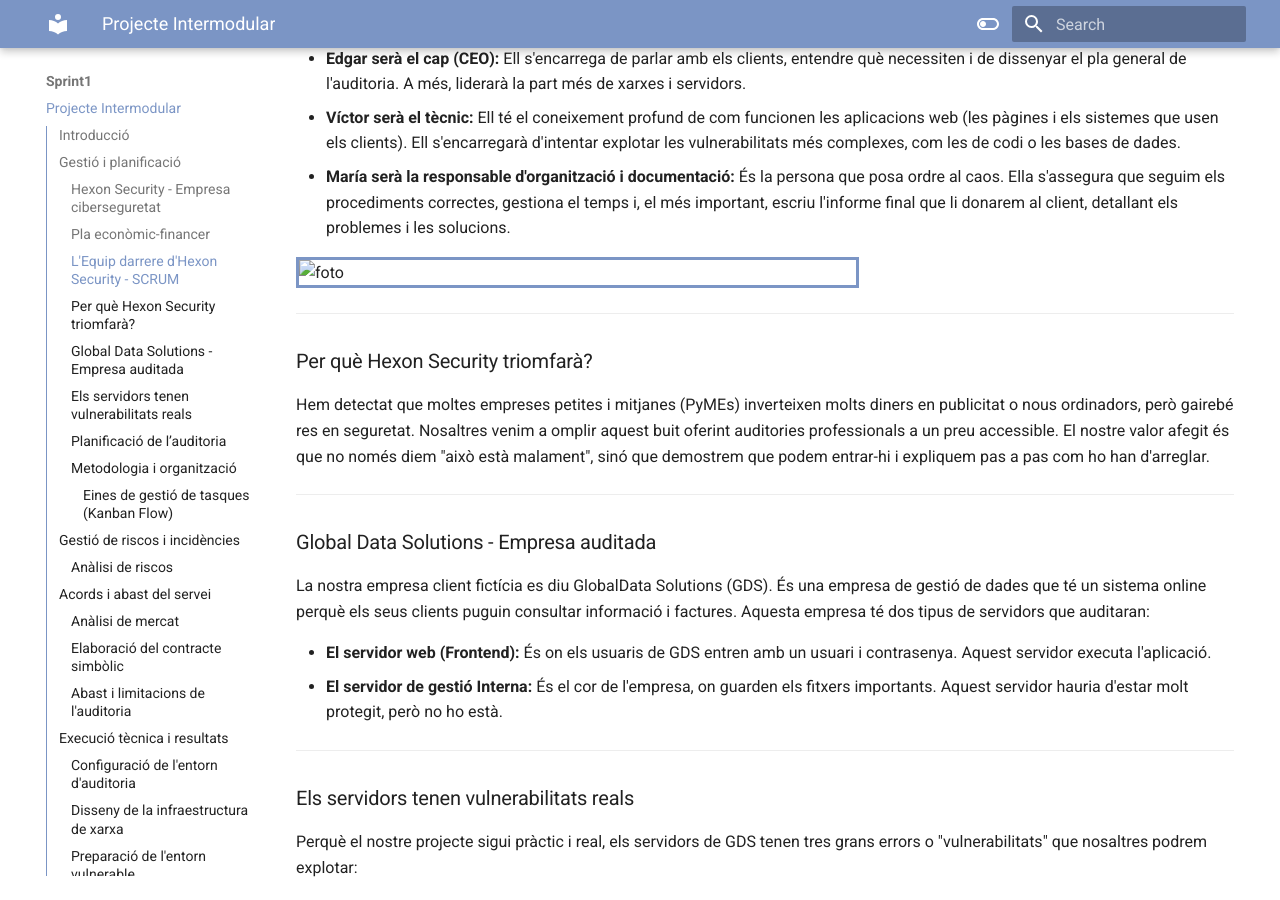
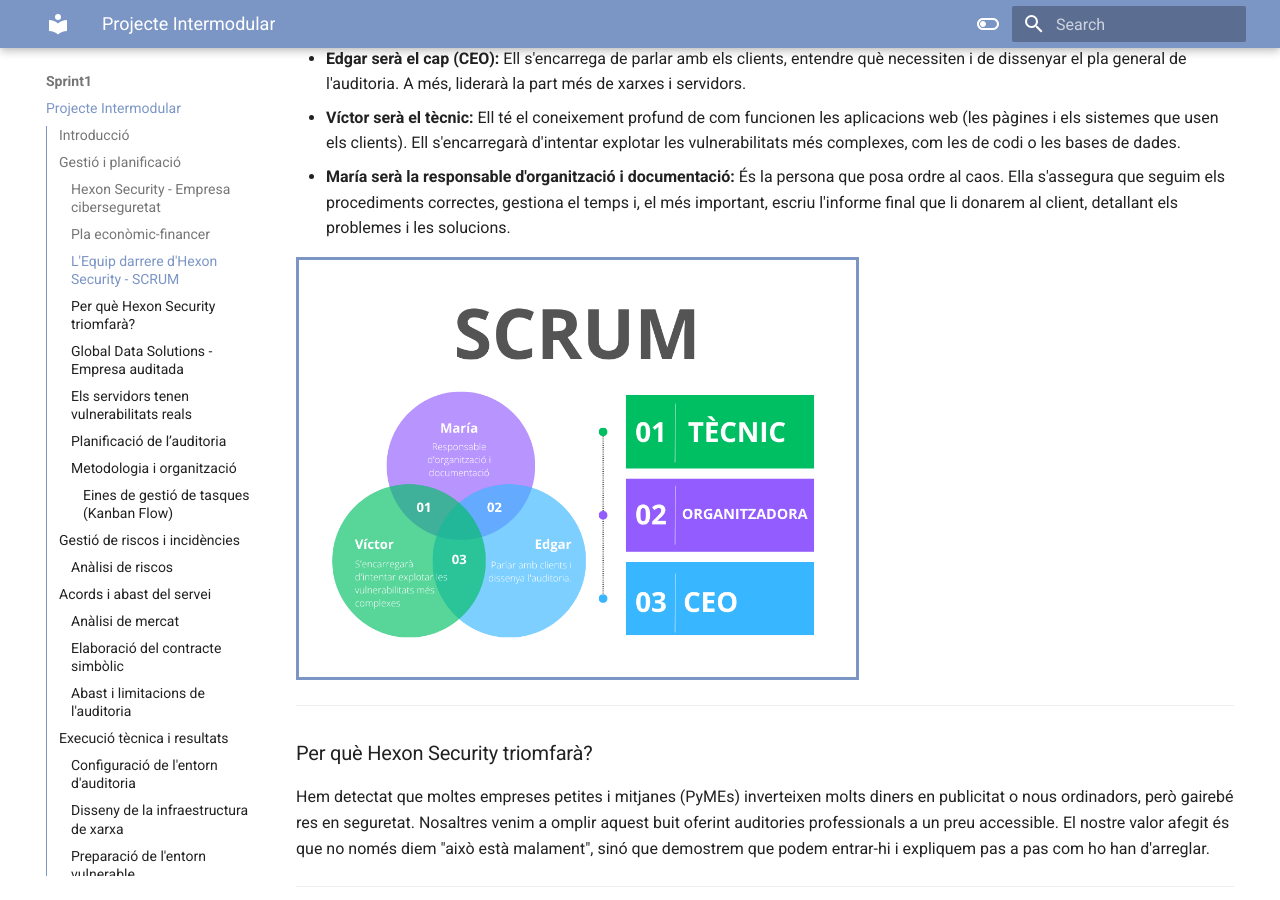
Before and after one commit to mariagutierrez03/projecte-asix2, an MkDocs documentation site: the page built from docs/sprint1/sprint1.md, in a window 1280 px wide and 900 px high, scrolled down 1761 px. Built offline with MkDocs 1.6.1 and Material for MkDocs 9.7.7, drawn with Linux system fonts in a browser that asks for light colours.

Commit message:
Fix image path in sprint1.md

```diff
--- a/docs/sprint1/sprint1.md
+++ b/docs/sprint1/sprint1.md
@@ -56,7 +56,7 @@ Som tres persones, cadascuna amb un paper clau:
 - **Víctor serà el tècnic:** Ell té el coneixement profund de com funcionen les aplicacions web (les pàgines i els sistemes que usen els clients). Ell s'encarregarà d'intentar explotar les vulnerabilitats més complexes, com les de codi o les bases de dades.
 - **María serà la responsable d'organització i documentació:** És la persona que posa ordre al caos. Ella s'assegura que seguim els procediments correctes, gestiona el temps i, el més important, escriu l'informe final que li donarem al client, detallant els problemes i les solucions.
 
-![foto](docs/sprint1/fotos/SCRUM-2.png)
+![foto](./fotos/SCRUM-2.png)
 
 ---
 
```
